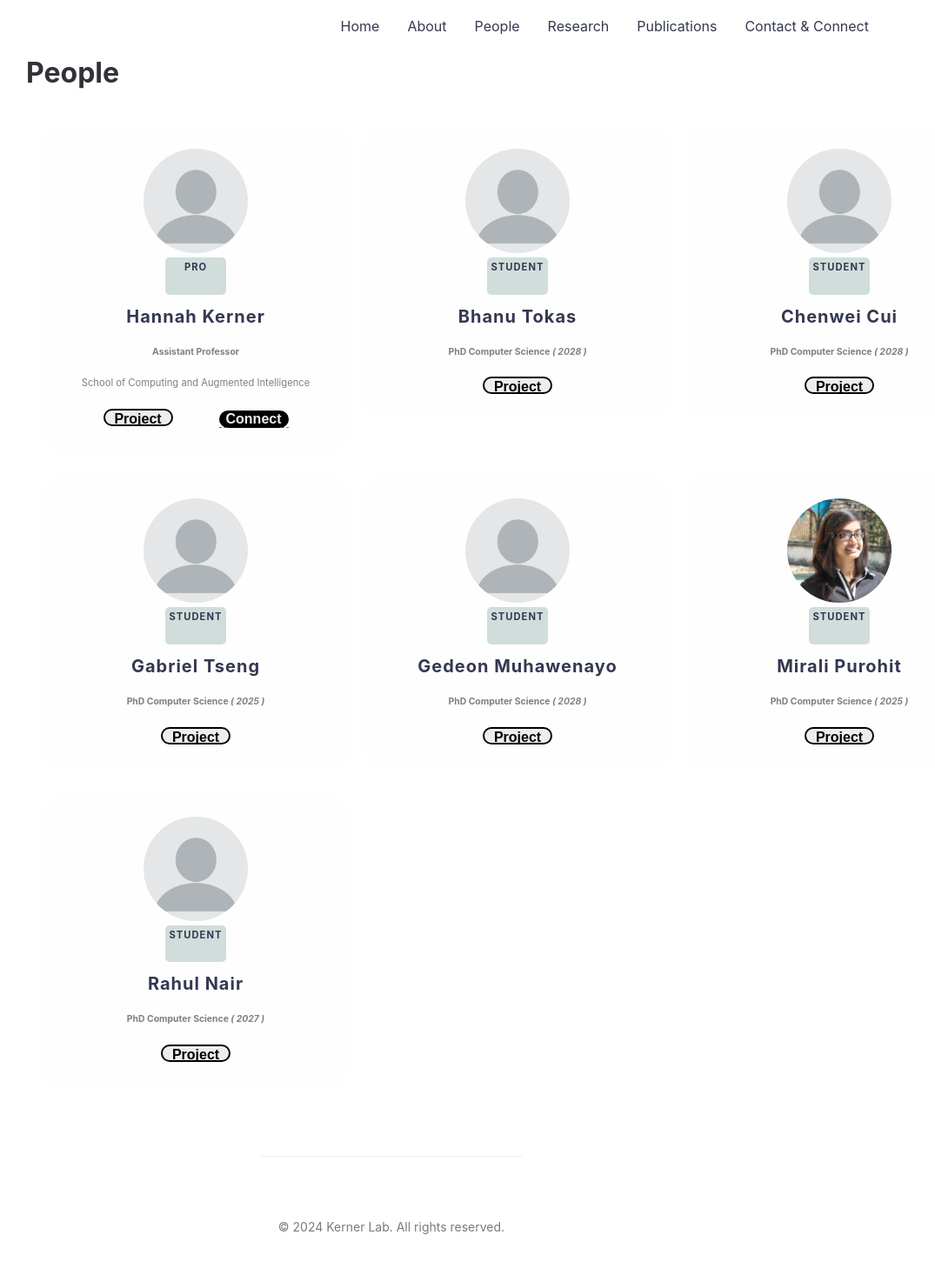
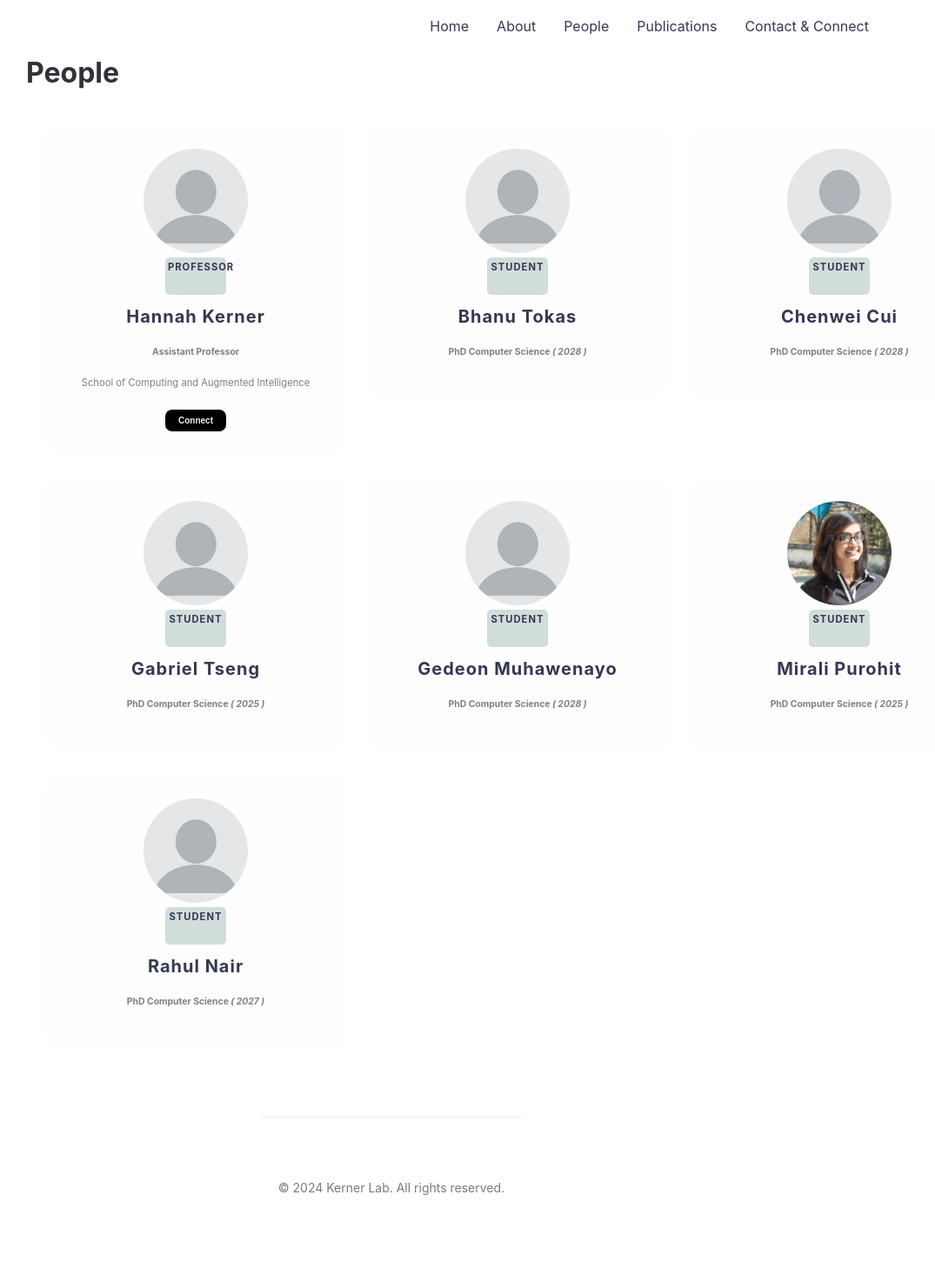
Before and after one commit to kerner-lab/kerner-lab.github.io, a Jekyll site: the page built from people.html, in a window 1280 px wide. Shown: the whole page at 87% size, without its empty margins (190-1265 px from the left). Built offline with Jekyll 4.4.1, drawn with Linux system fonts in a browser that asks for light colours; after the commit the page ends 1421 px from its top, so only the background shows below that.

Commit message:
Removing Research tab

```diff
--- a/_config.yml
+++ b/_config.yml
@@ -22,7 +22,7 @@ navigation: # Navigation links
   - { name: "Home", link: "/" }
   - { name: "About", link: "/about" }
   - { name: "People", link: "/people" }
-  - { name: "Research", link: "/research" }
+  # - { name: "Research", link: "/research" }
   - { name: "Publications", link: "/publications" }
   - { name: "Contact & Connect", link: "/contact" }
 
--- a/people.html
+++ b/people.html
@@ -137,17 +137,18 @@ ion-icon:hover {
 }
 
 button {
-  width: 80px;
-  height: 20px;
-  border-radius: 10px;
+  width: 70px;
+  height: 25px;
+  border-radius: 8px;
   font-weight: bolder;
+  font-size: 10px;
 }
 
 .button {
   display: flex;
   justify-content: space-around;
   flex-direction: row;
-  margin: 20px 30px 0px;
+  margin: 15px 21px 0px;
 }
 
 .button .message {
@@ -258,11 +259,7 @@ h5 {
                     <img src="{{ '/assets/img/' | append: person.photo }}" alt="{{ person.name }}">
                 </div>
                 <div class="level">
-                    {% if person.role == 'Professor' %}
-                    <p>PRO</p>
-                    {% else %}
                     <p>{{ person.role | upcase }}</p>
-                    {% endif %}
                 </div>
                 <div class="text">
                     <p class="name">{{ person.name }}</p>
@@ -276,9 +273,9 @@ h5 {
                     {% endif %}
                 </div>
                 <div class="button">
-                    <div>
+                    <!-- <div>
                         <button class="message" type="button">Project</button>
-                    </div>
+                    </div> -->
                     {% if person.link %}
                     <div>
                         <a href="{{ person.link }}">
```
Also changed, not shown: _publications/2024-01-01-publication1.md (+0 -2 lines), about.md (+1 -3 lines).
